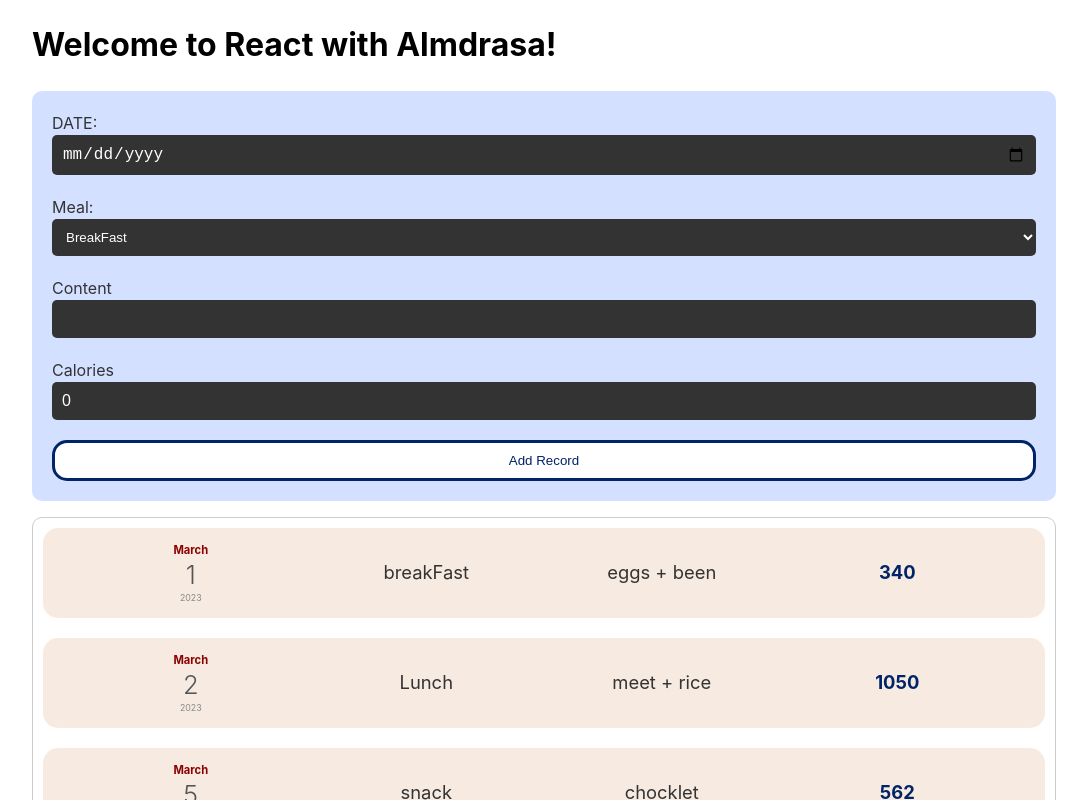
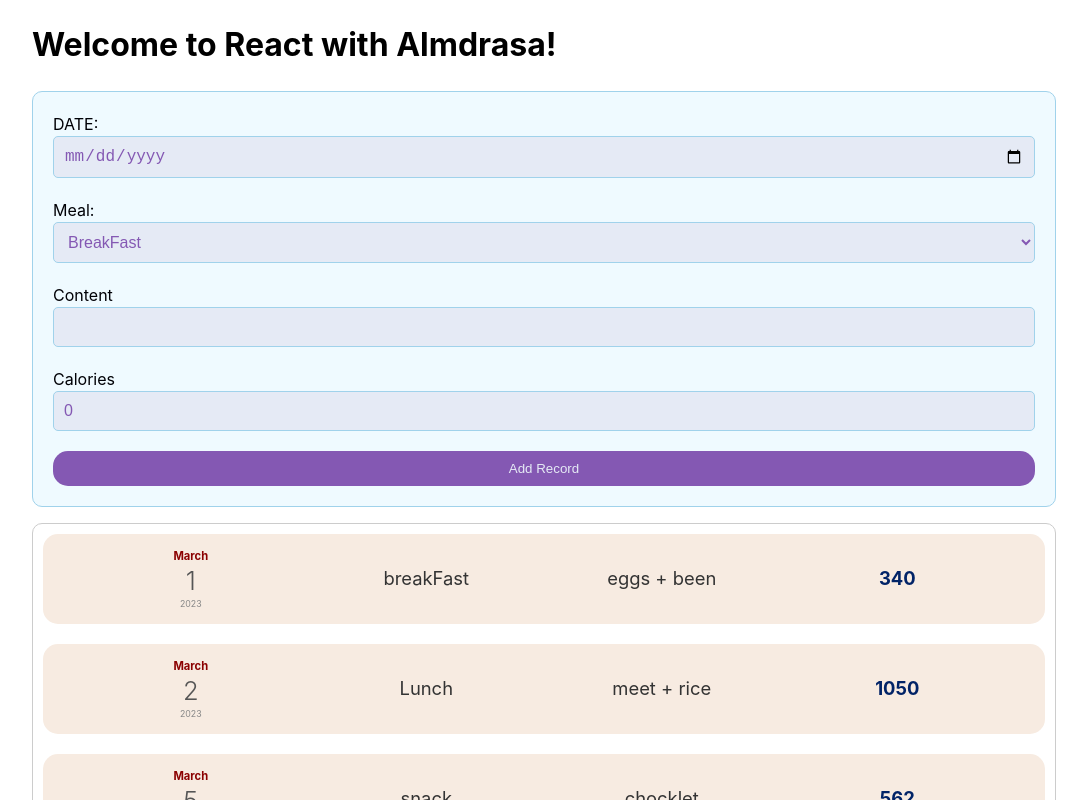
Before and after one commit to Omarjavascript/Calorie_Records_Refresh, a React (Vite) app: page / in a window 1280 px wide. Shown: the top 800 px of the page, without its empty margins (96-1183 px from the left). Built offline with nearby package versions, Linux system fonts and the light colour scheme.

Commit message:
ADD THEME COLOR

```diff
--- a/src/components/edit/CalorieRecordEdit.module.css
+++ b/src/components/edit/CalorieRecordEdit.module.css
@@ -1,13 +1,14 @@
 /* Form styles */
 
 .form {
-  background-color: #d4e0ff;
+  background-color: var(--theme-background-ultralight);
   padding: 20px;
   border-radius: 10px;
+  border: solid 1px var(--theme-background-normal);
 }
 
 .form label {
-  color: #333;
+  color: var(--theme-color-dark);
   margin-right: 30px;
   margin-bottom: 10px;
 }
@@ -15,10 +16,11 @@
 .form input[type="text"],
 .form input[type="number"],
 .calories-input,
-.form input[type="date"] {
-  background-color: #333;
-  color: #fff;
-  border: none;
+.form input[type="date"],
+.form select {
+  background-color: var(--theme-background-light);
+  color: var(--theme-color-normal);
+  border: 1px solid var(--theme-background-normal);
   padding: 10px;
   border-radius: 5px;
   width: 100%;
@@ -29,28 +31,15 @@
   box-sizing: border-box;
 }
 
-.form select {
-  background-color: #333;
-  color: #fff;
-  border: none;
-  padding: 10px;
-  border-radius: 5px;
-  width: 100%;
-  min-width: 255px;
-  margin-bottom: 20px;
-  display: block;
-  box-sizing: border-box;
-}
-
 .footer {
   display: flex;
 }
 
 .footer button {
-  background-color: white;
-  color: #012367;
+  background-color: var(--theme-color-normal);
+  color: var(--theme-background-light);
   display: block;
-  border: 3px solid #012367;
+  border: none;
   border-radius: 15px;
   padding: 10px;
   cursor: pointer;
@@ -58,7 +47,7 @@
 }
 
 .form input.error {
-  border: 1px solid red;
-  background-color: white;
-  color: red;
+  border: 1px solid maroon;
+  background-color: var(--theme-background-light);
+  color: maroon;
 }
--- a/src/index.css
+++ b/src/index.css
@@ -8,7 +8,7 @@
   --theme-background-light: #e5eaf5;
   --theme-color-light: #d0bdf4;
   --theme-color-normal: #8458b3;
-  --theme-color-dark: #494d5f;
+  --theme-color-dark: #000106;
 }
 
 body {
```
